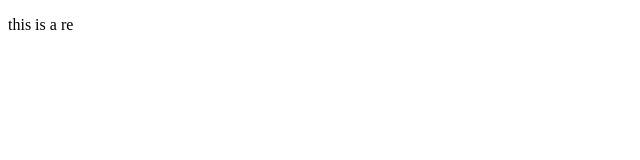
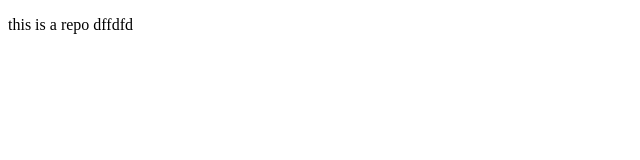
Before and after one commit to abdulrehmantaj881-tech/Localrepo, a plain HTML site: page index.html in a window 1280 px wide. Shown: the full height of the page, 0-640 px from the left. Drawn offline with Linux system fonts and the light colour scheme.

Commit message:
dropdown

```diff
--- a/index.html
+++ b/index.html
@@ -6,6 +6,6 @@
     <title>Document</title>
 </head>
 <body>
-<p>this is a re</p>
+<p>this is a repo <DropDown>dffdfd</DropDown></p>
 </body>
 </html>
```
